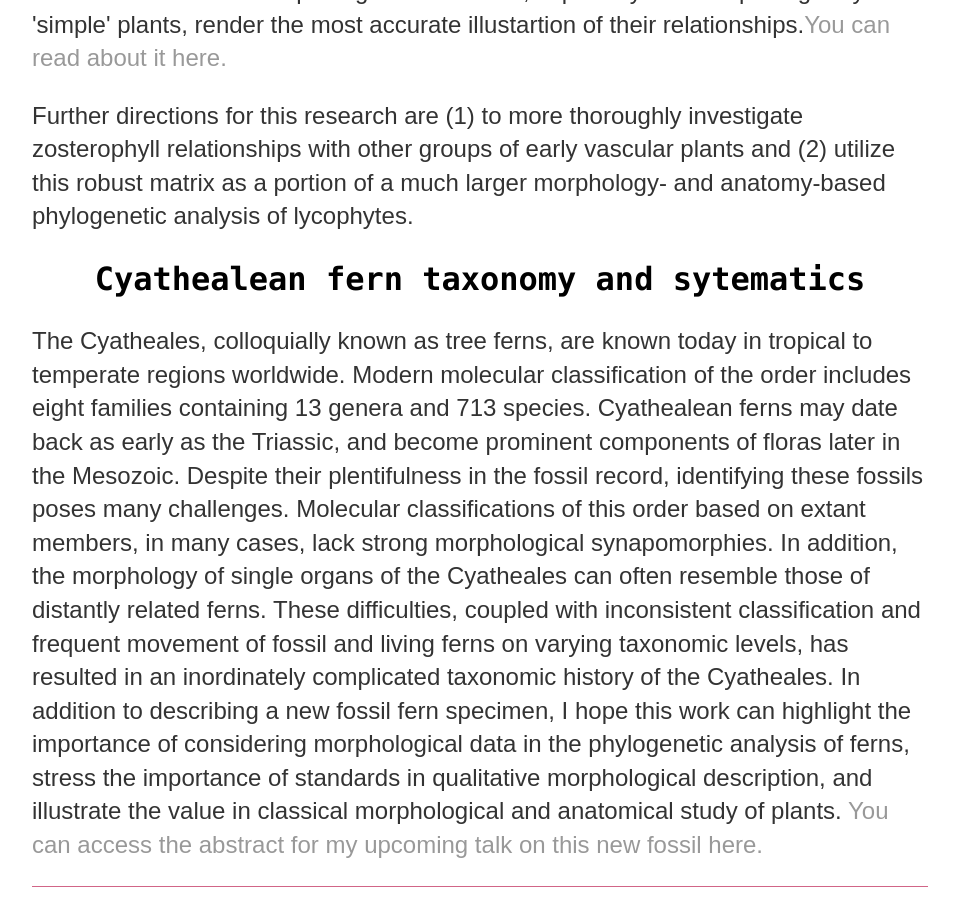
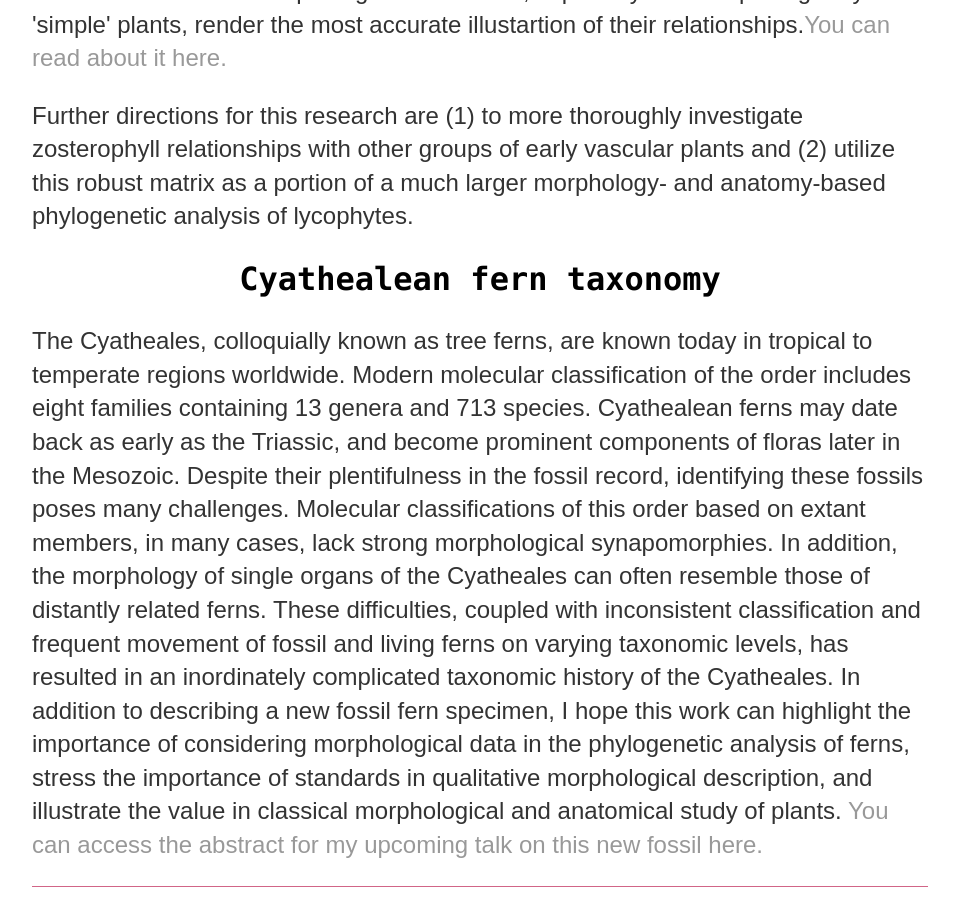
Before and after one commit to megannibbs/megannibbelink.github.io, a Jekyll site: the page built from pubs/index.html, in a window 1280 px wide and 900 px high, scrolled down 1118 px. Shown: the whole window, without its empty margins (160-1114 px from the left). Built offline with Jekyll 4.4.1, drawn with Linux system fonts in a browser that asks for light colours.

Commit message:
Update index.html

```diff
--- a/pubs/index.html
+++ b/pubs/index.html
@@ -18,7 +18,7 @@ title: Meg Nibbelink | Research
 	<p>Further directions for this research are (1) to more thoroughly investigate zosterophyll relationships with other groups of early vascular plants
 		and (2) utilize this robust matrix as a portion of a much larger morphology- and anatomy-based phylogenetic analysis of lycophytes.</p>
 
-	<div align="center"><h2>Cyathealean fern taxonomy and sytematics</h2></div>
+	<div align="center"><h2>Cyathealean fern taxonomy</h2></div>
 	<p>The Cyatheales, colloquially known as tree ferns, are known today in tropical to temperate regions worldwide.
 		Modern molecular classification of the order includes eight families containing 13 genera and 713 species.
 		Cyathealean ferns may date back as early as the Triassic, and become prominent components of floras later in the Mesozoic.
```
